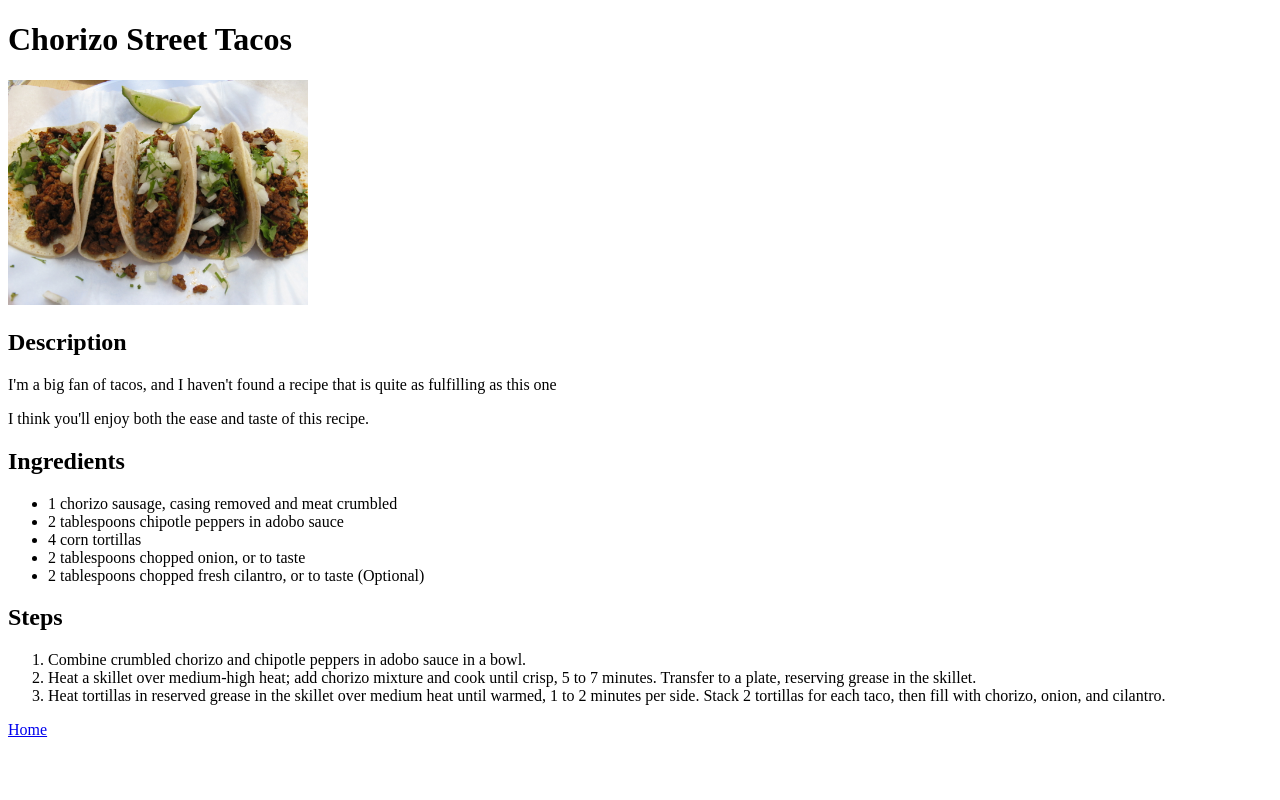
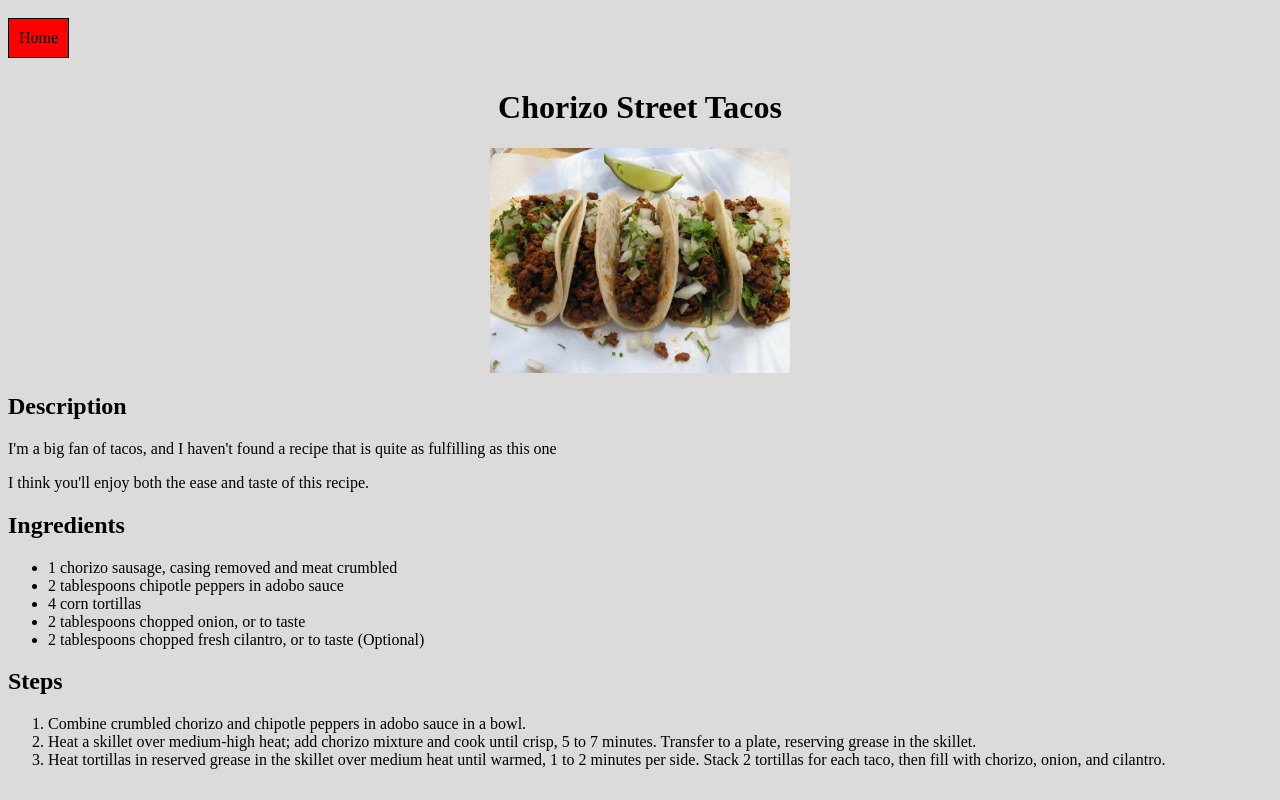
Before and after one commit to ElijahJohn1204/odin-recipes, a plain HTML site: page recipes/tacos.html in a window 1280 px wide. Drawn offline with Linux system fonts and the light colour scheme.

Commit message:
Added some CSS stylings to practice a bit
Important for making a website look nicer and
work better. Also more design makes the website more intuitive to navigate.

```diff
--- a/recipes/tacos.html
+++ b/recipes/tacos.html
@@ -4,12 +4,14 @@
         <meta charset="UTF-8">
         <meta name="viewport" content="width=device-width, initial-scale=1.0">
         <title>Chorizo Street Tacos</title>
+        <link rel="stylesheet" href="../styles.css">
     </head>
     <body>
+        <a class="navlink" href="../index.html">Home</a>
         <h1>Chorizo Street Tacos</h1>
 
 
-        <img src="../images/tacos.jpg" alt="Chorizo Street Tacos" style="width:300px;height:auto;">
+        <img src="../images/tacos.jpg" alt="Chorizo Street Tacos" width="300px" height="auto">
         <h2>Description</h2>
 
         <p>I'm a big fan of tacos, and I haven't found a recipe that is quite as fulfilling as this one</p>
@@ -32,6 +34,5 @@
             <li>Heat tortillas in reserved grease in the skillet over medium heat until warmed, 1 to 2 minutes per side.
                 Stack 2 tortillas for each taco, then fill with chorizo, onion, and cilantro.</li>
         </ol>
-        <a href="../index.html">Home</a>
     </body>
 </html>
--- /dev/null
+++ b/styles.css
@@ -0,0 +1,27 @@
+html {
+    background-color: rgb(219, 219, 219)
+}
+
+
+h1 {
+    text-align: center;
+}
+
+img {
+    display: block;
+    margin: auto;
+}
+
+.navlink {
+    background-color: rgb(255, 0, 0);
+    color: black;
+    display: inline-block;
+    border: 1px solid rgb(0, 0, 0);
+    padding: 10px;
+    margin: 10px auto;
+    text-decoration: none;
+}
+
+.description {
+    text-align: center;
+}
```
Also changed, not shown: index.html (+6 -5 lines), recipes/chicken.html (+3 -2 lines), recipes/salmon.html (+3 -2 lines), 1 other file.
